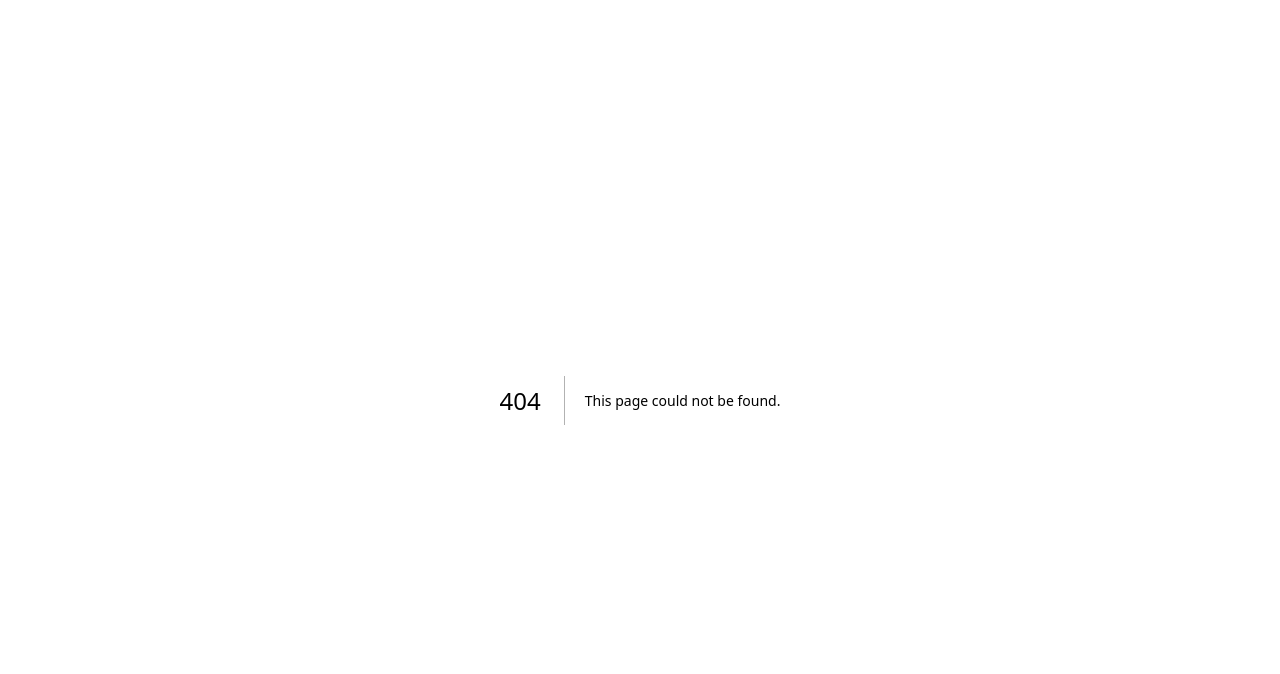
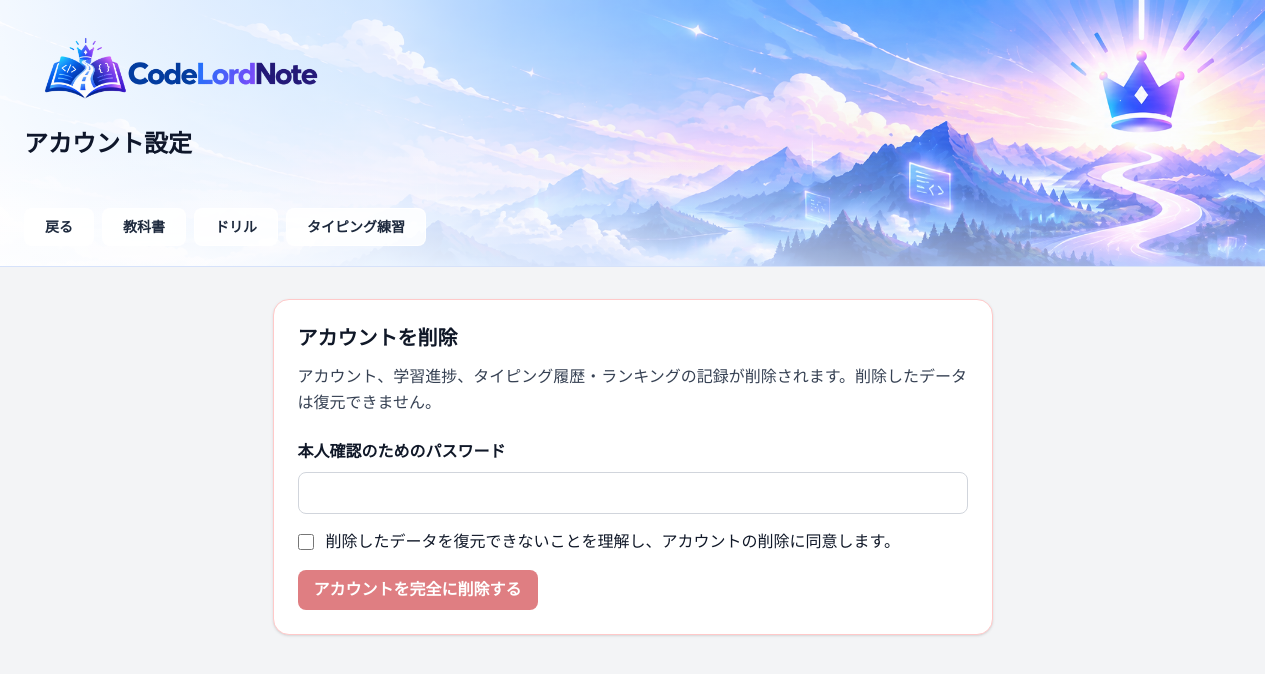
Before and after one commit to TEAMNZK/Graduation-Work, a Next.js app in the folder my-app/: page /account in a window 1280 px wide. Before the commit this address had no page. Shown: the top 674 px of the page. Built offline with nearby package versions, Linux system fonts and the light colour scheme; no server answers; sample sign-in values are in the browser's storage.

Commit message:
アカウント削除機能追加

```diff
--- /dev/null
+++ b/my-app/src/app/account/page.tsx
@@ -0,0 +1,93 @@
+"use client";
+
+import { useState, type FormEvent } from "react";
+import { FirebaseError } from "firebase/app";
+import AppHeader from "@/components/AppHeader";
+import AuthGuard from "@/components/AuthGuard";
+import { auth } from "@/lib/firebase";
+import { deleteAccount } from "@/lib/deleteAccount";
+
+export default function AccountPage() {
+  const [password, setPassword] = useState("");
+  const [confirmed, setConfirmed] = useState(false);
+  const [isDeleting, setIsDeleting] = useState(false);
+  const [error, setError] = useState("");
+
+  async function handleDelete(event: FormEvent<HTMLFormElement>) {
+    event.preventDefault();
+    if (isDeleting || !confirmed || !password) return;
+
+    const user = auth.currentUser;
+    if (!user) {
+      setError("本人確認のため、ログインし直してください。");
+      return;
+    }
+
+    setError("");
+    setIsDeleting(true);
+    try {
+      await deleteAccount(user, password);
+      window.location.replace("/login");
+    } catch (err) {
+      const code = err instanceof FirebaseError ? err.code : "";
+      if (["auth/wrong-password", "auth/invalid-credential", "auth/invalid-login-credentials"].includes(code)) {
+        setError("パスワードを確認してください。");
+      } else {
+        setError("アカウントの削除を完了できませんでした。削除済みのデータは復元できません。ログインできる場合は、ここから削除を再試行できます。");
+      }
+      setPassword("");
+      setIsDeleting(false);
+    }
+  }
+
+  return (
+    <AuthGuard>
+      <main className="min-h-screen bg-gray-100 text-gray-900">
+        <AppHeader title="アカウント設定" showBack />
+        <div className="mx-auto max-w-3xl px-6 py-8">
+          <section className="rounded-2xl border border-red-200 bg-white p-6 shadow-sm" aria-labelledby="delete-account-title">
+            <h2 id="delete-account-title" className="text-xl font-bold">アカウントを削除</h2>
+            <p className="mt-3 leading-relaxed text-gray-700">
+              アカウント、学習進捗、タイピング履歴・ランキングの記録が削除されます。削除したデータは復元できません。
+            </p>
+            <form onSubmit={handleDelete} aria-busy={isDeleting} className="mt-6 space-y-4">
+              <div>
+                <label htmlFor="delete-account-password" className="mb-2 block font-semibold">本人確認のためのパスワード</label>
+                <input
+                  id="delete-account-password"
+                  name="password"
+                  type="password"
+                  autoComplete="current-password"
+                  value={password}
+                  onChange={(event) => setPassword(event.target.value)}
+                  required
+                  disabled={isDeleting}
+                  className="w-full rounded-lg border border-gray-300 px-3 py-2"
+                />
+              </div>
+              <label className="flex items-start gap-3">
+                <input
+                  type="checkbox"
+                  checked={confirmed}
+                  onChange={(event) => setConfirmed(event.target.checked)}
+                  required
+                  disabled={isDeleting}
+                  className="mt-1 h-4 w-4 shrink-0 accent-red-700"
+                />
+                削除したデータを復元できないことを理解し、アカウントの削除に同意します。
+              </label>
+              {error && <p role="alert" className="rounded-lg bg-red-50 p-3 text-sm text-red-800">{error}</p>}
+              <button
+                type="submit"
+                disabled={isDeleting || !confirmed || !password}
+                className="rounded-lg bg-red-700 px-4 py-2 font-bold text-white hover:bg-red-800 disabled:cursor-not-allowed disabled:opacity-50"
+              >
+                {isDeleting ? "削除中..." : "アカウントを完全に削除する"}
+              </button>
+            </form>
+          </section>
+        </div>
+      </main>
+    </AuthGuard>
+  );
+}
--- a/my-app/src/app/dashboard/page.tsx
+++ b/my-app/src/app/dashboard/page.tsx
@@ -160,12 +160,20 @@ export default function DashboardPage() {
         <AppHeader
           title="ダッシュボード"
           action={
+            <div className="flex flex-wrap gap-2">
+              <Link
+                href="/account"
+                className="rounded-lg border border-gray-300 bg-white px-4 py-2 text-sm font-bold hover:bg-gray-50"
+              >
+                アカウント設定
+              </Link>
               <button
                 onClick={handleLogout}
                 className="rounded-lg border border-gray-300 bg-white px-4 py-2 text-sm font-bold hover:bg-gray-50"
               >
                 ログアウト
               </button>
+            </div>
           }
         />
 
--- a/my-app/src/app/signup/page.tsx
+++ b/my-app/src/app/signup/page.tsx
@@ -12,6 +12,7 @@ export default function SignupPage() {
   const [userName, setUserName] = useState("");
   const [email, setEmail] = useState("");
   const [password, setPassword] = useState("");
+  const [isPasswordVisible, setIsPasswordVisible] = useState(false);
   const [error, setError] = useState("");
   const [isLoading, setIsLoading] = useState(false);
   const router = useRouter();
@@ -77,7 +78,31 @@ export default function SignupPage() {
           </div>
           <div className={styles.field}>
             <label htmlFor="signup-password">パスワード</label>
-            <input id="signup-password" name="password" type="password" autoComplete="new-password" placeholder="6文字以上のパスワード" value={password} onChange={(e) => setPassword(e.target.value)} required disabled={isLoading} minLength={6} />
+            <div className={styles.passwordField}>
+              <input
+                id="signup-password"
+                name="password"
+                type={isPasswordVisible ? "text" : "password"}
+                autoComplete="new-password"
+                autoCapitalize="none"
+                spellCheck={false}
+                placeholder="6文字以上のパスワード"
+                value={password}
+                onChange={(e) => setPassword(e.target.value)}
+                required
+                disabled={isLoading}
+                minLength={6}
+              />
+              <button
+                type="button"
+                className={styles.passwordToggle}
+                aria-controls="signup-password"
+                aria-label={isPasswordVisible ? "パスワードを非表示" : "パスワードを表示"}
+                onClick={() => setIsPasswordVisible((visible) => !visible)}
+              >
+                {isPasswordVisible ? "非表示" : "表示"}
+              </button>
+            </div>
           </div>
         {error && <p className={styles.error} role="alert">{error}</p>}
         <button type="submit" disabled={isLoading} className={styles.submit}>
--- a/my-app/src/components/AuthPageLayout.module.css
+++ b/my-app/src/components/AuthPageLayout.module.css
@@ -6,6 +6,9 @@
 .field input { width: 100%; min-height: 54px; padding: 12px 14px; border: 1px solid #d9e1f0; border-radius: 10px; background: #f8faff; color: #182a5b; font-size: 16px; transition: border-color .2s, box-shadow .2s; }
 .field input::placeholder { color: #8c98b0; }
 .field input:focus { outline: none; background: #fff; border-color: #6174f8; box-shadow: 0 0 0 3px rgb(91 112 245 / 14%); }
+.passwordField { display: grid; grid-template-columns: minmax(0, 1fr) auto; gap: 8px; }
+.passwordToggle { min-width: 64px; padding: 0 8px; border: 1px solid #d9e1f0; border-radius: 10px; color: #485ec7; font-size: 14px; font-weight: 700; cursor: pointer; }
+.passwordToggle:hover { background: #f0f3ff; }
 .hint { margin-top: 7px; font-size: 11px; color: #6d7b97; }
 .submit { display: flex; align-items: center; justify-content: center; gap: 18px; min-height: 56px; margin-top: 4px; border-radius: 100px; background: var(--action-gradient); color: #fff; font-size: 16px; font-weight: 700; box-shadow: 0 7px 18px rgb(77 88 233 / 20%); cursor: pointer; transition: transform .2s, box-shadow .2s; }
 .submit:hover:not(:disabled) { transform: translateY(-2px); box-shadow: 0 10px 24px rgb(77 88 233 / 30%); }
--- /dev/null
+++ b/my-app/src/lib/deleteAccount.ts
@@ -0,0 +1,39 @@
+import { deleteUser, EmailAuthProvider, reauthenticateWithCredential, type User } from "firebase/auth";
+import { collection, doc, getDocsFromServer, limit, query, where, writeBatch } from "firebase/firestore";
+import { db } from "@/lib/firebase";
+
+const SCORE_BATCH_SIZE = 400;
+
+export async function deleteAccount(user: User, password: string) {
+  if (!user.email) {
+    throw new Error("メールアドレスが設定されていません。");
+  }
+
+  await reauthenticateWithCredential(user, EmailAuthProvider.credential(user.email, password));
+
+  const profile = doc(db, "users", user.uid);
+  const scores = query(
+    collection(db, "typingScores"),
+    where("userId", "==", user.uid),
+    limit(SCORE_BATCH_SIZE),
+  );
+
+  while (true) {
+    const snapshot = await getDocsFromServer(scores);
+    const batch = writeBatch(db);
+    for (const score of snapshot.docs) {
+      batch.delete(score.ref);
+    }
+
+    if (snapshot.size < SCORE_BATCH_SIZE) {
+      batch.delete(profile);
+      await batch.commit();
+      break;
+    }
+
+    await batch.commit();
+  }
+
+  // Keep the account available for retries if a Firestore operation fails.
+  await deleteUser(user);
+}
```
Also changed, not shown: 1 other file (tests, documents, lock files or other folders). Lines whose indentation alone changed are shown as unchanged.
